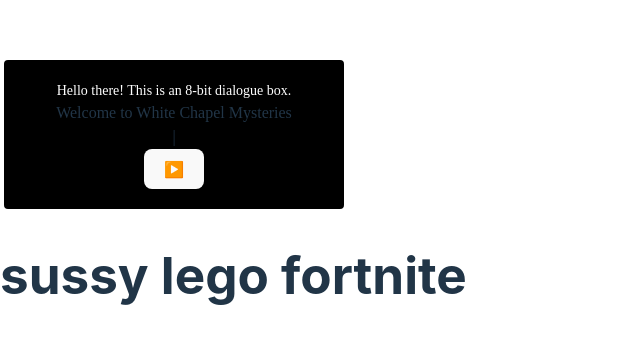
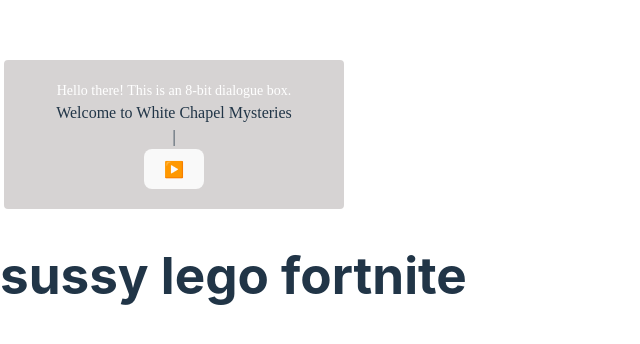
Before and after one commit to Armand57araujo/whiteChapelMysteries, a React (Vite) app in the folder client/: page / in a window 1280 px wide. Shown: the part 228-572 px from the top of the page, without its empty margins (0-640 px from the left). Built offline with nearby package versions, Linux system fonts and the light colour scheme; no server answers.

Commit message:
changed dialogue box background color

```diff
--- a/client/src/components/DialogueBox.css
+++ b/client/src/components/DialogueBox.css
@@ -1,5 +1,5 @@
 .dialogue-box {
-    background-color: #000;
+    background-color: #d6d3d3;
     border: 4px solid #fff;
     border-radius: 8px;
     padding: 20px;
```
